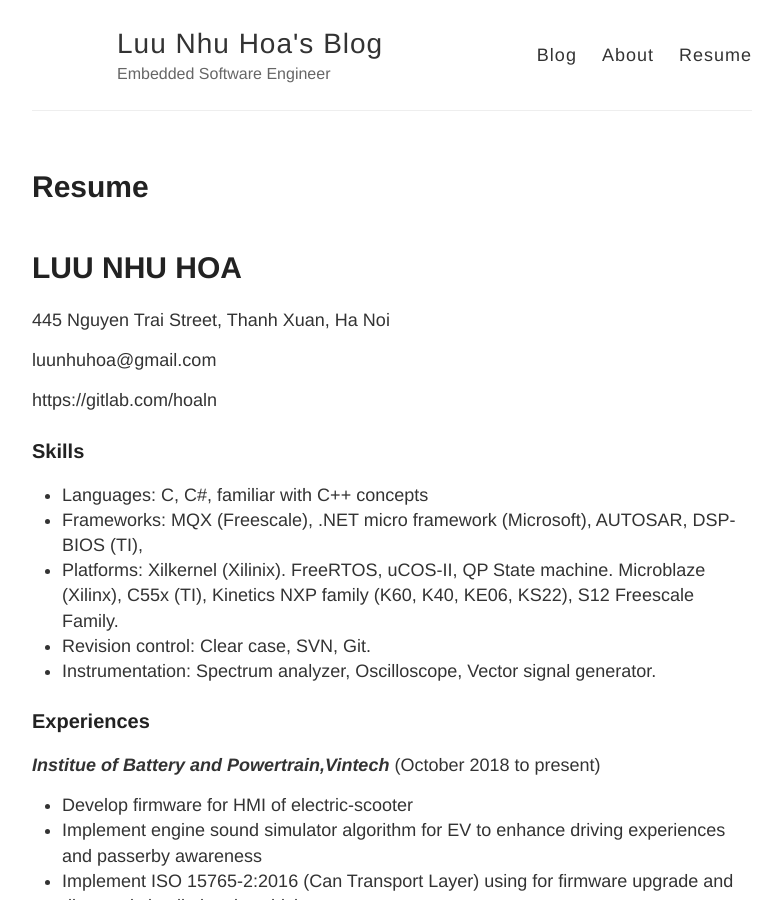
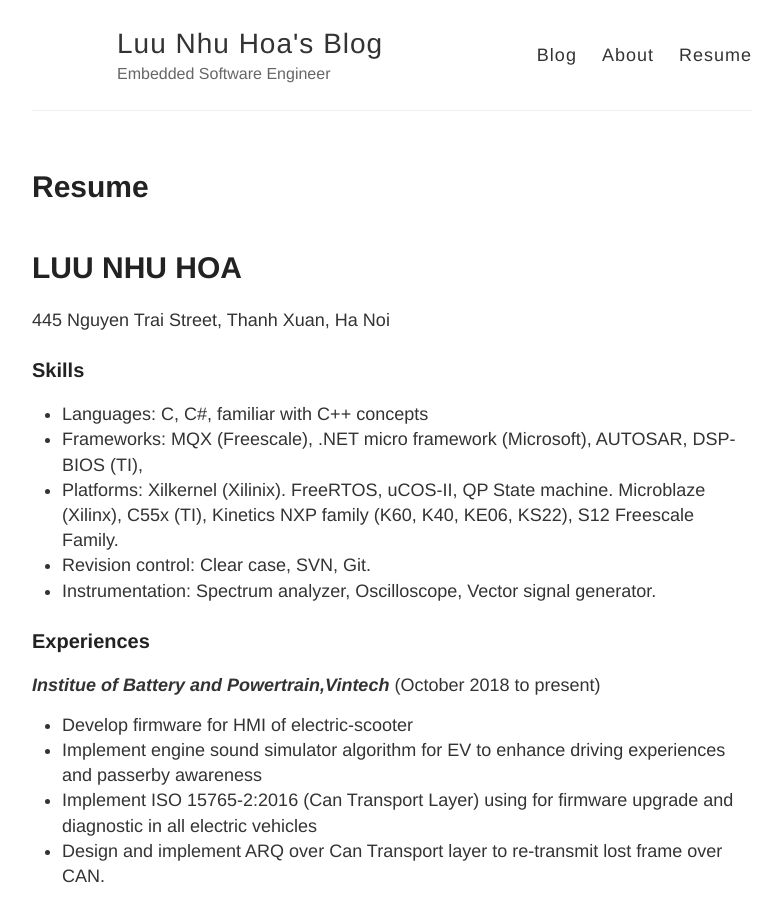
Before and after one commit to hoaln/hoaln.github.io, a Jekyll site: the page built from resume.md, in a window 1280 px wide and 900 px high. Shown: the whole window, without its empty margins (248-1029 px from the left). Built offline with Jekyll 4.4.1, drawn with Linux system fonts in a browser that asks for light colours.

Commit message:
Update resume.md

```diff
--- a/resume.md
+++ b/resume.md
@@ -8,9 +8,6 @@ permalink: /resume/
 
 445 Nguyen Trai Street, Thanh Xuan, Ha Noi
 
-luunhuhoa@gmail.com
-
-https://gitlab.com/hoaln
 
 ### Skills
 - Languages: C, C#, familiar with C++ concepts
```
